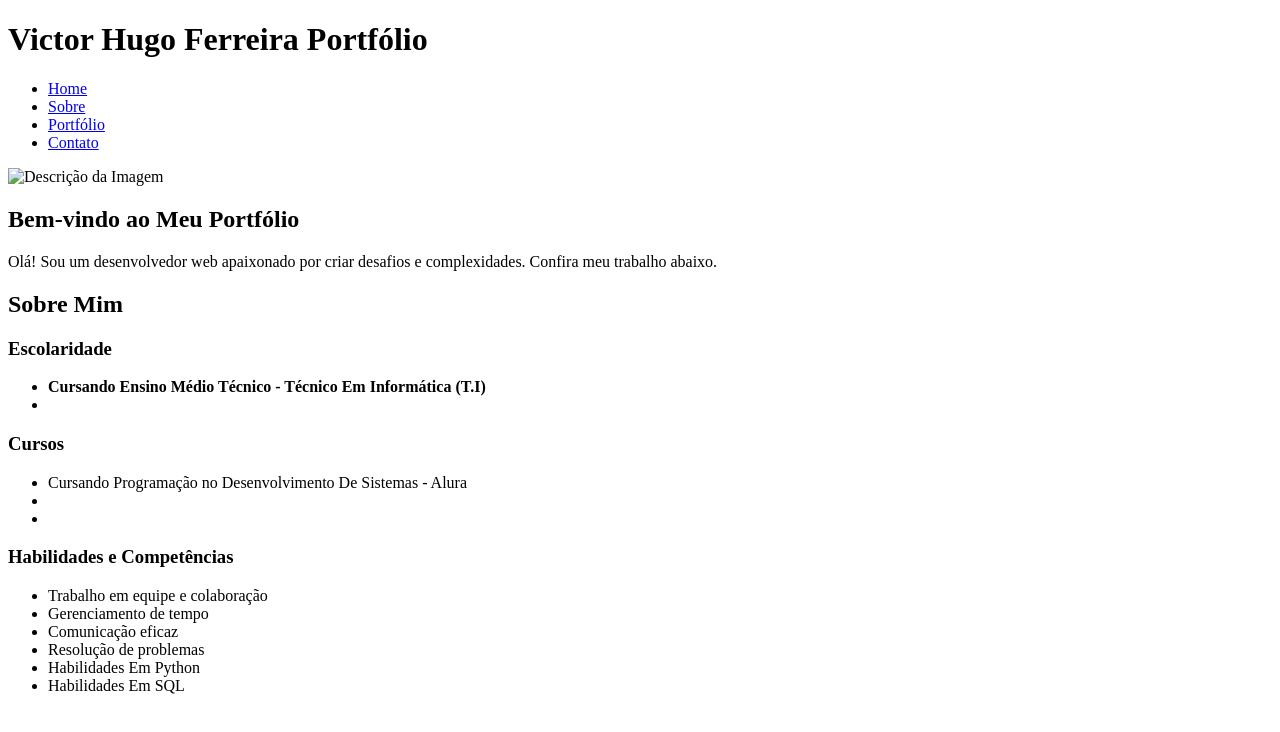
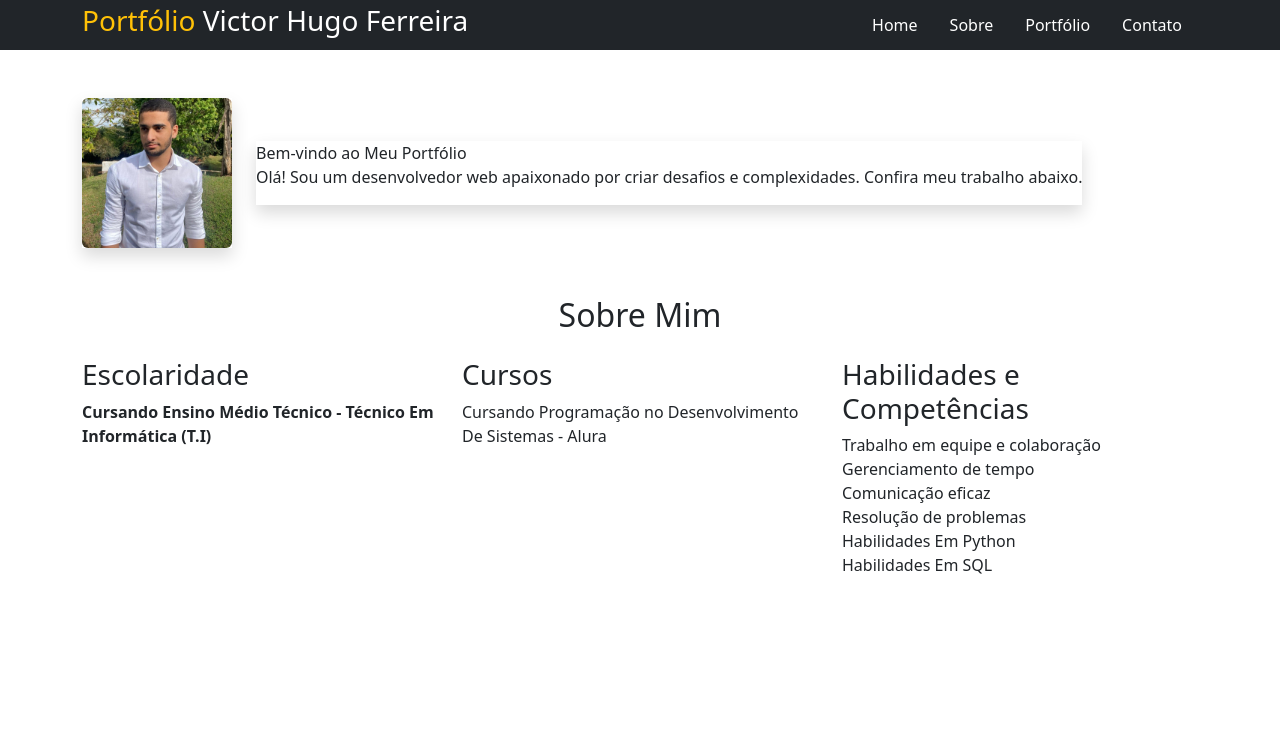
Before and after one commit to VictorFerreira0/Portf-lio, a plain HTML site: page index.html in a window 1280 px wide. Drawn offline with nearby package versions, Linux system fonts and the light colour scheme.

Commit message:
portfolio

```diff
--- a/index.html
+++ b/index.html
@@ -1,12 +1,13 @@
 
 
 <!DOCTYPE html>
-<html lang="en">
+<html lang="pt-BR">
 <head>
 <meta charset="UTF-8">
 <meta name="viewport" content="width=device-width, initial-scale=1.0">
-<title>Portfólio José Carlos</title>
-<link href="https://cdn.jsdelivr.net/npm/bootstrap@5.2.3/dist/css/bootstrap.min.css&quot; rel="stylesheet" integrity="sha384-rbsA2VBKQhggwzxH7pPCaAqO46MgnOM80zW1RWuH61DGLwZJEdK2Kadq2F9CUG65" crossorigin="anonymous">
+<title>Portfólio Victor Hugo</title>
+<link href="https://cdn.jsdelivr.net/npm/bootstrap@5.3.3/dist/css/bootstrap.min.css" rel="stylesheet" integrity="sha384-QWTKZyjpPEjISv5WaRU9OFeRpok6YctnYmDr5pNlyT2bRjXh0JMhjY6hW+ALEwIH" crossorigin="anonymous">
+<style></style>
 </head>
 <body>
 
@@ -14,7 +15,7 @@
 <div class="container">
 <div class="d-flex justify-content-between align-items-center">
 <div id="branding">
-<h1 class="h3"><span class="text-warning">Victor Hugo Ferreira</span> Portfólio</h1>
+<h1 class="h3"><span class="text-warning">Portfólio</span> Victor Hugo Ferreira</h1>
 </div>
 <nav>
 <ul class="nav">
@@ -39,10 +40,10 @@
 <section id="home" class="my-5">
 <div class="container">
 <div class="d-flex flex-column flex-md-row align-items-center">
-<div class="home-image me-md-4 mb-4 mb-md-0">
-<img src="Foto_perfil.jpeg" class="img-fluid rounded" alt="Descrição da Imagem">
+<div class="home-image me-md-4 mb-4 mb-md-0 shadow rouded">
+<img src="1718713401281.jpeg" class="img-fluid rounded" width="150px"="Descrição da Imagem">
 </div>
-<div class="home-text text-center text-md-start">
+<div class="home-text text-center text-md-start shadow rouded>
 <h1>Bem-vindo ao Meu Portfólio</h1>
 <p>Olá! Sou um desenvolvedor web apaixonado por criar desafios e complexidades. Confira meu trabalho abaixo.</p>
 </div>
```
Also changed, not shown: 1718713401281.jpeg (added).
